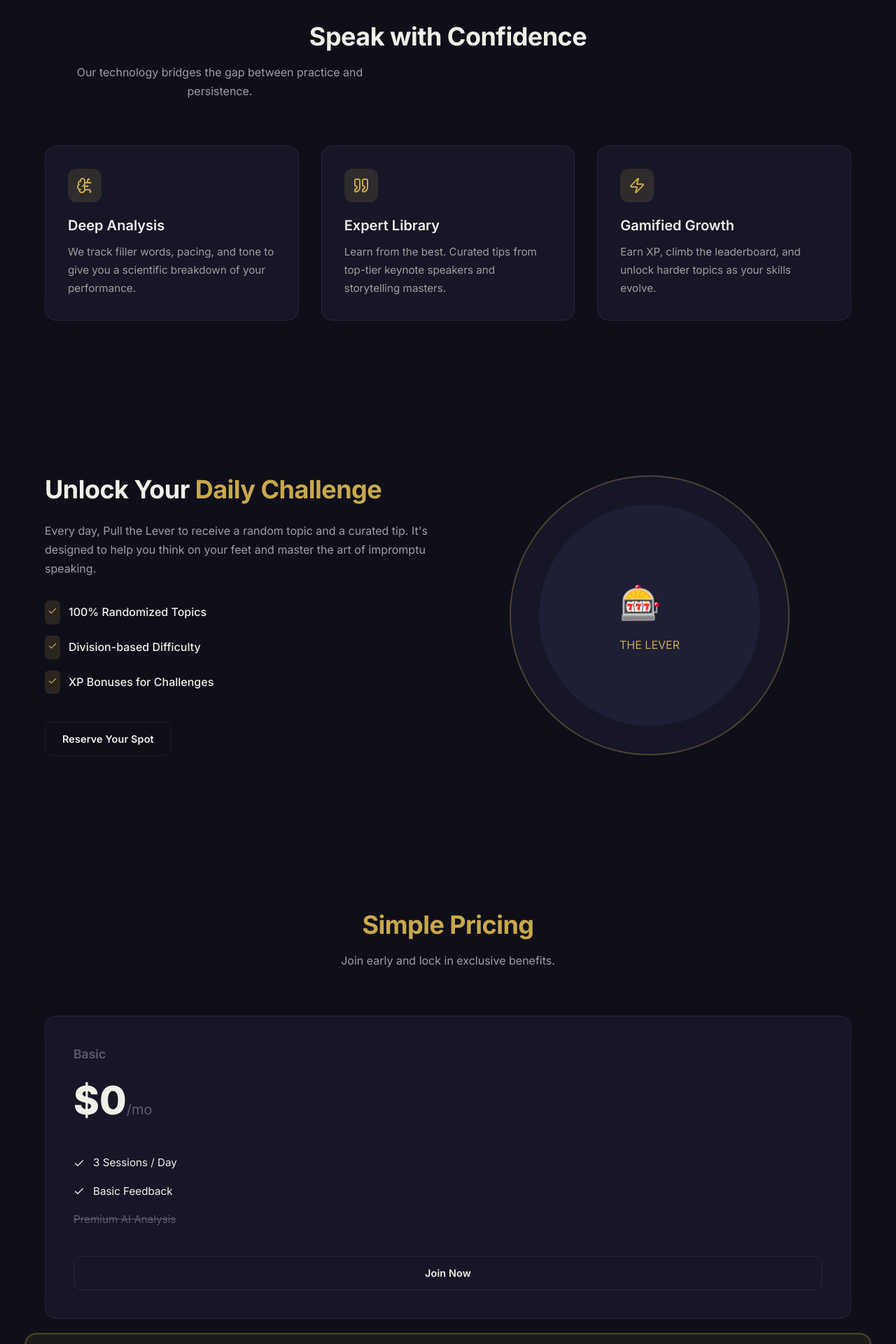
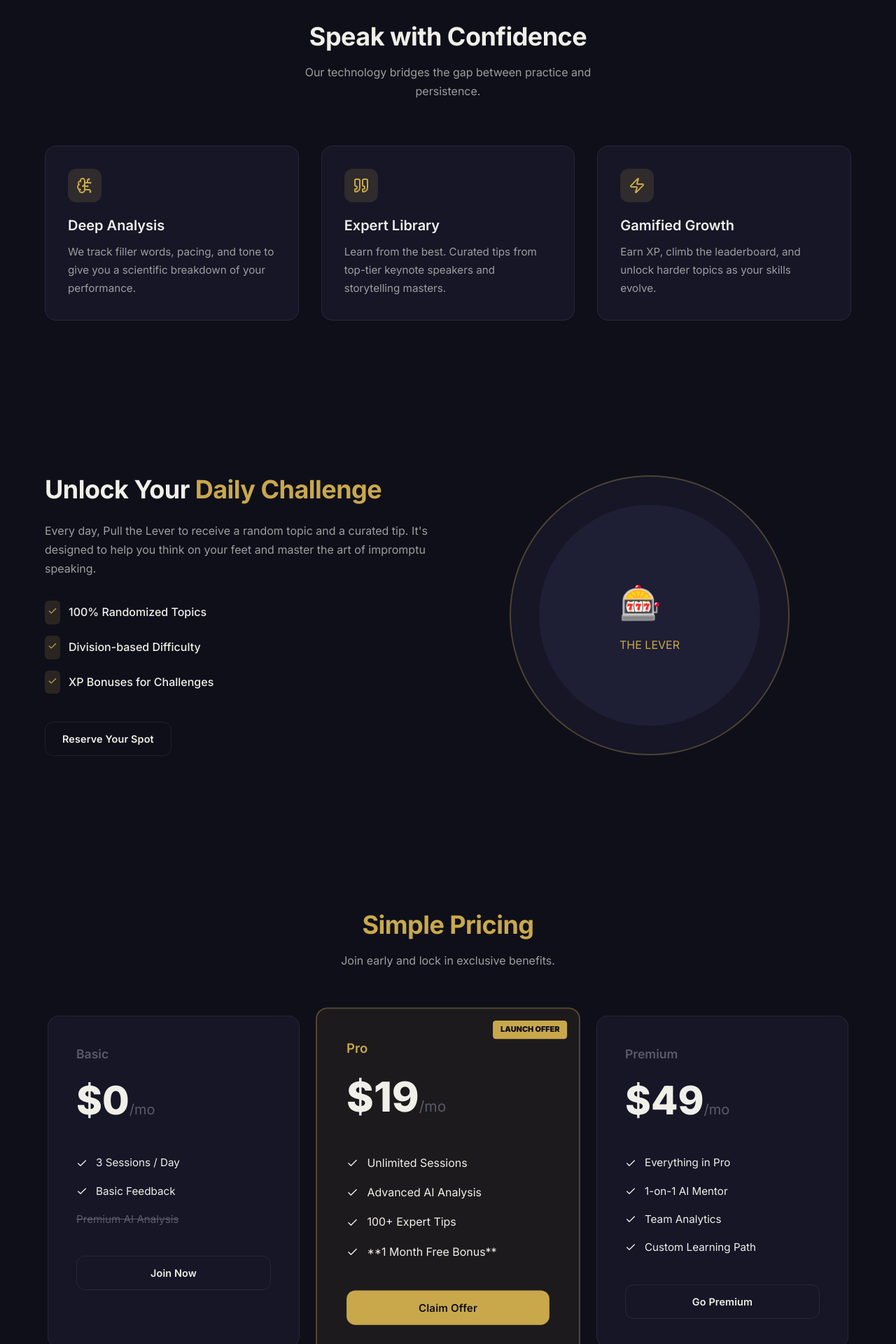
Before and after one commit to OmarSharifli/orator, a Next.js app: page / in a window 1280 px wide. Shown: the part 880-2800 px from the top of the page at 70% size. Built offline with nearby package versions, Linux system fonts and the light colour scheme.

Commit message:
UI Alignment Fixes: Guaranteed centering and side-by-side pricing cards

```diff
--- a/src/app/globals.css
+++ b/src/app/globals.css
@@ -715,6 +715,25 @@ p {
   text-align: center;
 }
 
+.mx-auto {
+  margin-left: auto;
+  margin-right: auto;
+}
+
+.my-auto {
+  margin-top: auto;
+  margin-bottom: auto;
+}
+
+.flex-row {
+  display: flex;
+  flex-direction: row;
+}
+
+.flex-nowrap {
+  flex-wrap: nowrap;
+}
+
 .relative {
   position: relative;
 }
--- a/src/app/page.tsx
+++ b/src/app/page.tsx
@@ -41,17 +41,17 @@ export default function LandingPage() {
             animate={{ opacity: 1, y: 0 }}
             transition={{ duration: 0.8 }}
           >
-            <div className="badge badge-orator mb-24">
+            <div className="badge badge-orator mb-24 mx-auto">
               <Star size={14} className="mr-8" /> Private Beta Access
             </div>
-            <h1 className="hero-title mb-24 text-center">
+            <h1 className="hero-title mb-24 text-center mx-auto">
               The AI Coach for <br />
               <span className="text-gold">Public Speaking</span>
             </h1>
             <p className="hero-subtitle mb-40 mx-auto text-center">
               Master the flow of your speech with real-time feedback and expert insights. Join the waitlist for 1 month of Pro access—on us.
             </p>
-            <div className="flex justify-center items-center gap-16 mobile-column">
+            <div className="flex justify-center items-center gap-16 mobile-column mx-auto">
               <Link href="/join" className="btn btn-primary btn-lg px-48">
                 Reserve My Spot <ChevronRight size={20} />
               </Link>
@@ -257,8 +257,8 @@ export default function LandingPage() {
         .featured-card { position: relative; border-width: 2px; transform: scale(1.05); z-index: 2; }
         .featured-badge { position: absolute; top: 16px; right: 16px; background: var(--gold); color: var(--navy); font-size: 0.65rem; font-weight: 900; padding: 4px 10px; border-radius: 4px; }
 
-        .pricing-container { display: flex; flex-wrap: wrap; justify-content: center; gap: 32px; }
-        .pricing-card { width: 100%; maxWidth: 360px; display: flex; flex-direction: column; }
+        .pricing-container { display: flex; flex-direction: row; flex-wrap: nowrap; justify-content: center; align-items: stretch; gap: 32px; width: 100%; max-width: 1200px; margin: 0 auto; }
+        .pricing-card { flex: 1; max-width: 360px; display: flex; flex-direction: column; }
 
         .mobile-column { }
         .mr-8 { margin-right: 8px; }
@@ -267,11 +267,12 @@ export default function LandingPage() {
         .border-t { border-top: 1px solid var(--border); }
 
         @media (max-width: 1200px) {
-          .pricing-container { gap: 24px; }
-          .pricing-card { maxWidth: 320px; }
+          .pricing-container { gap: 24px; padding: 0 20px; }
+          .pricing-card { max-width: 320px; }
         }
 
         @media (max-width: 1024px) {
+          .pricing-container { flex-wrap: wrap; }
           .stats-grid { grid-template-columns: repeat(2, 1fr); gap: 40px; }
           .grid-cols-2 { grid-template-columns: 1fr; gap: 64px; }
           .dial-placeholder { width: 300px; height: 300px; }
@@ -281,7 +282,8 @@ export default function LandingPage() {
           .mobile-column { flex-direction: column; align-items: center; }
           .grid-cols-3 { grid-template-columns: 1fr; }
           .hero-section { padding: 120px 0 80px; }
-          .pricing-container { flex-direction: column; align-items: center; }
+          .pricing-container { flex-direction: column; align-items: center; flex-nowrap: wrap; }
+          .pricing-card { max-width: 100%; width: 100%; }
         }
       `}</style>
     </main>
```
